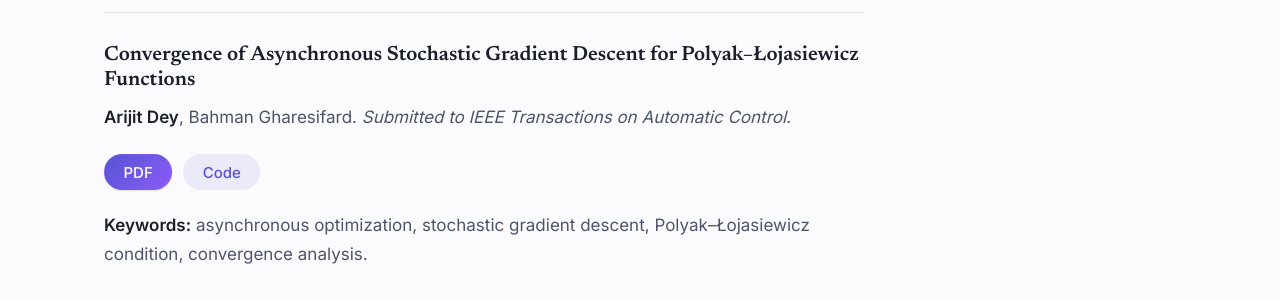
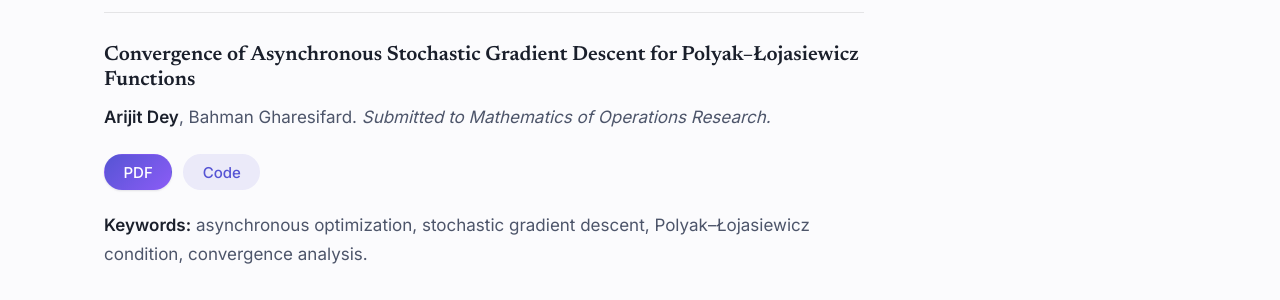
Before and after one commit to arijitcodespace/arijitcodespace.github.io, a Jekyll site: the page built from _pages/publications.md, in a window 1280 px wide and 900 px high, scrolled down 907 px. Shown: the part 164-464 px from the top of the window. Built offline with Jekyll 4.4.1, drawn with Linux system fonts in a browser that asks for light colours.

Commit message:
Modify publication links and journal names
Updated publication details and links in the markdown file.

```diff
--- a/_pages/publications.md
+++ b/_pages/publications.md
@@ -13,7 +13,7 @@ permalink: /publications/
 
 Persistent, nodewise selective state-space models for scalable graph representation learning.
 
-[PDF](https://openreview.net/pdf?id=zMEuBQfeT6){: .btn .btn--primary}
+[PDF](https://openreview.net/forum?id=zMEuBQfeT6){: .btn .btn--primary}
 [Code](https://github.com/arijitcodespace/GSN){: .btn .btn--info}
 
 **Keywords:** graph neural networks, state-space models, selective state, scalable graph learning.
@@ -34,7 +34,7 @@ Introduces RADAR, a workflow that repairs LLM confidence scores with probe-guide
 
 ### Convergence of Asynchronous Stochastic Gradient Descent for Polyak–Łojasiewicz Functions
 
-**Arijit Dey**, Bahman Gharesifard. *Submitted to IEEE Transactions on Automatic Control.*
+**Arijit Dey**, Bahman Gharesifard. *Submitted to Mathematics of Operations Research.*
 
 [PDF](/assets/papers/asgd.pdf){: .btn .btn--primary}
 [Code](https://github.com/arijitcodespace/Asynchronous-SGD){: .btn .btn--info}
```
